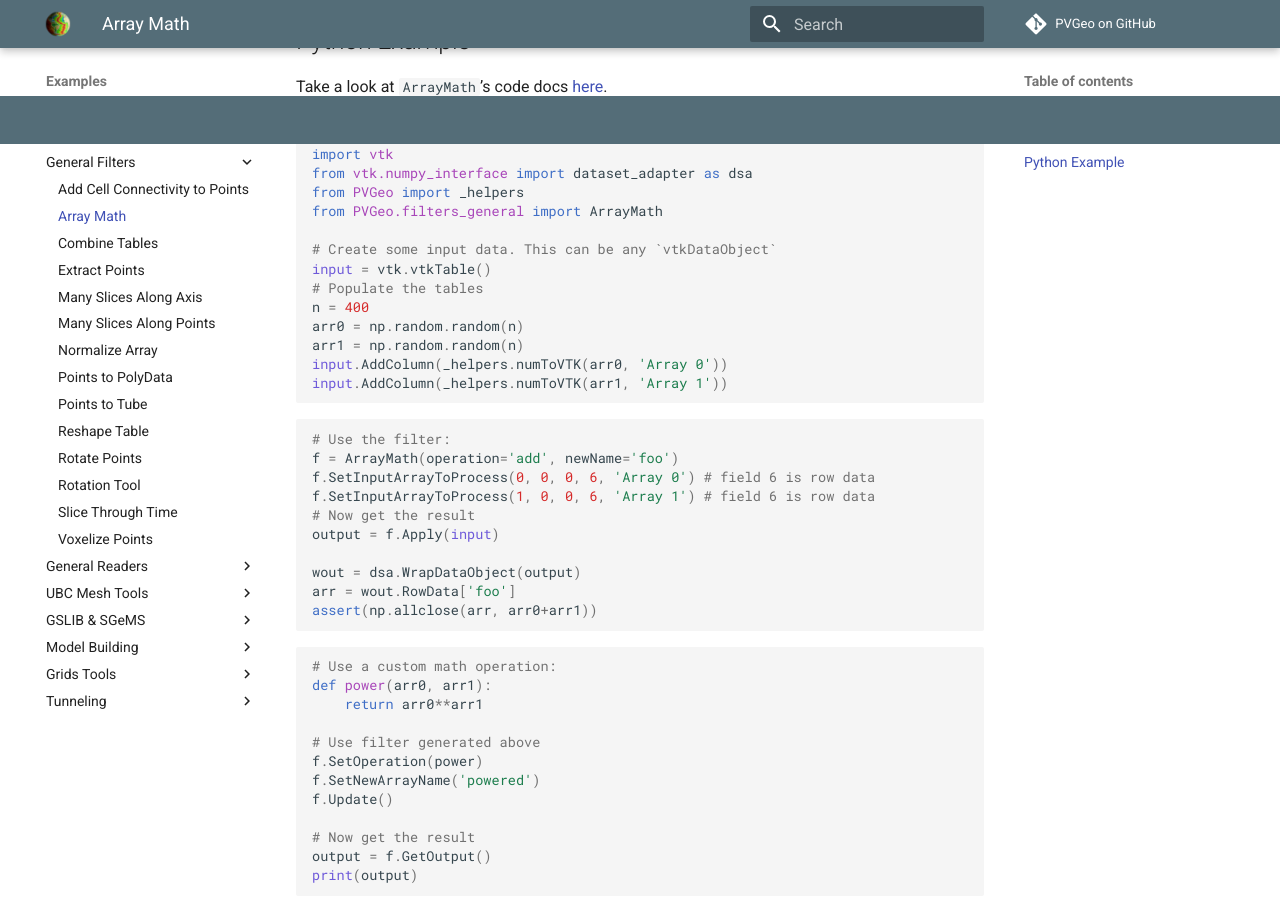
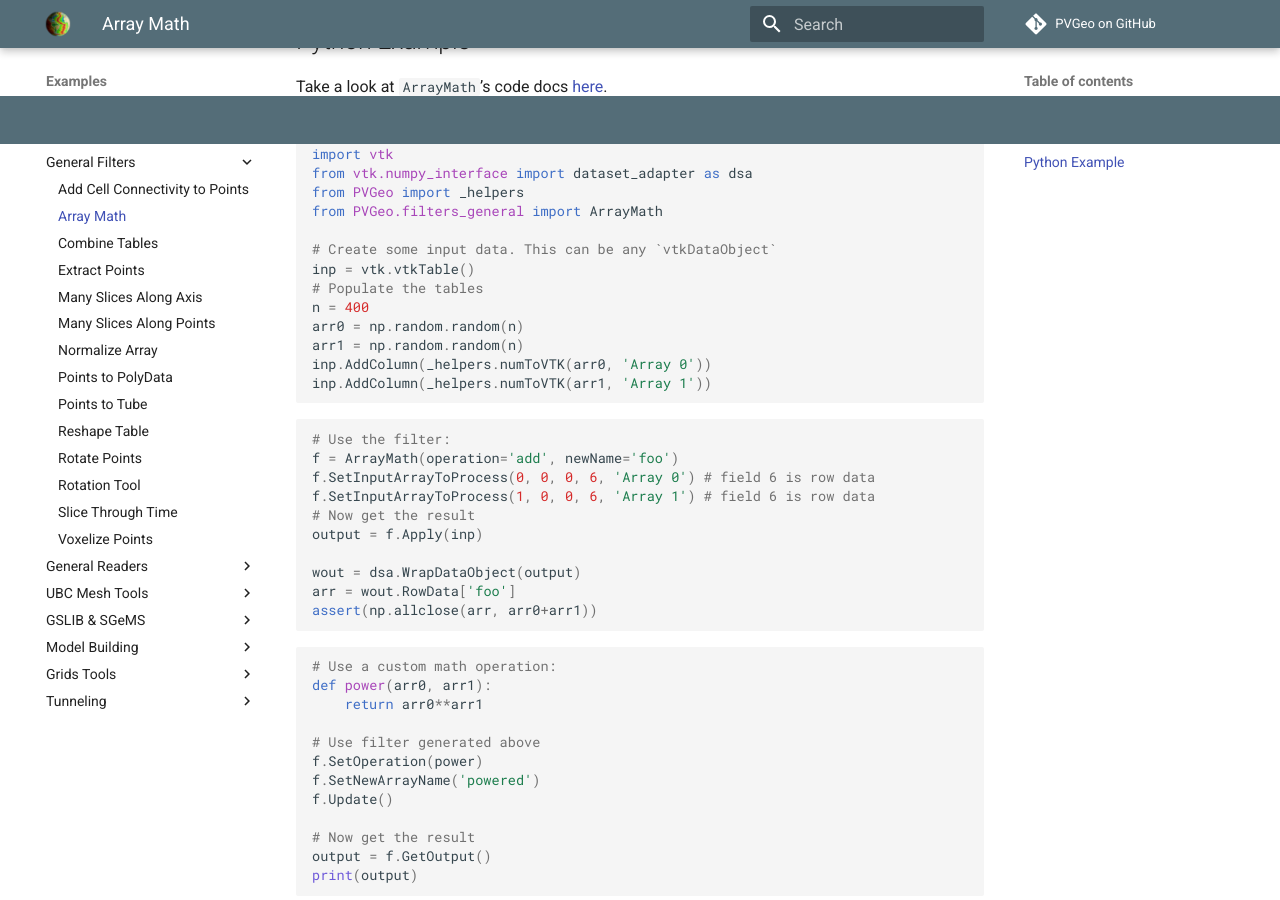
Before and after one commit to OpenGeoVis/PVGeo-Docs, an MkDocs documentation site: the page built from docs/examples/filters-general/array-math.md, in a window 1280 px wide and 900 px high, scrolled down 798 px. Built offline with MkDocs 1.6.1 and Material for MkDocs 9.7.7, drawn with Linux system fonts in a browser that asks for light colours; comment, search, counter and statistics services are not loaded; old or Windows-style settings are respelled for this version of MkDocs.

Commit message:
Remove bad practice input use

````diff
--- a/docs/examples/filters-general/array-math.md
+++ b/docs/examples/filters-general/array-math.md
@@ -26,13 +26,13 @@ from PVGeo import _helpers
 from PVGeo.filters_general import ArrayMath
 
 # Create some input data. This can be any `vtkDataObject`
-input = vtk.vtkTable()
+inp = vtk.vtkTable()
 # Populate the tables
 n = 400
 arr0 = np.random.random(n)
 arr1 = np.random.random(n)
-input.AddColumn(_helpers.numToVTK(arr0, 'Array 0'))
-input.AddColumn(_helpers.numToVTK(arr1, 'Array 1'))
+inp.AddColumn(_helpers.numToVTK(arr0, 'Array 0'))
+inp.AddColumn(_helpers.numToVTK(arr1, 'Array 1'))
 ```
 
 ```py
@@ -41,7 +41,7 @@ f = ArrayMath(operation='add', newName='foo')
 f.SetInputArrayToProcess(0, 0, 0, 6, 'Array 0') # field 6 is row data
 f.SetInputArrayToProcess(1, 0, 0, 6, 'Array 1') # field 6 is row data
 # Now get the result
-output = f.Apply(input)
+output = f.Apply(inp)
 
 wout = dsa.WrapDataObject(output)
 arr = wout.RowData['foo']
````
Also changed, not shown: docs/examples/filters-general/Normalize-Array.md (+3 -3 lines).
